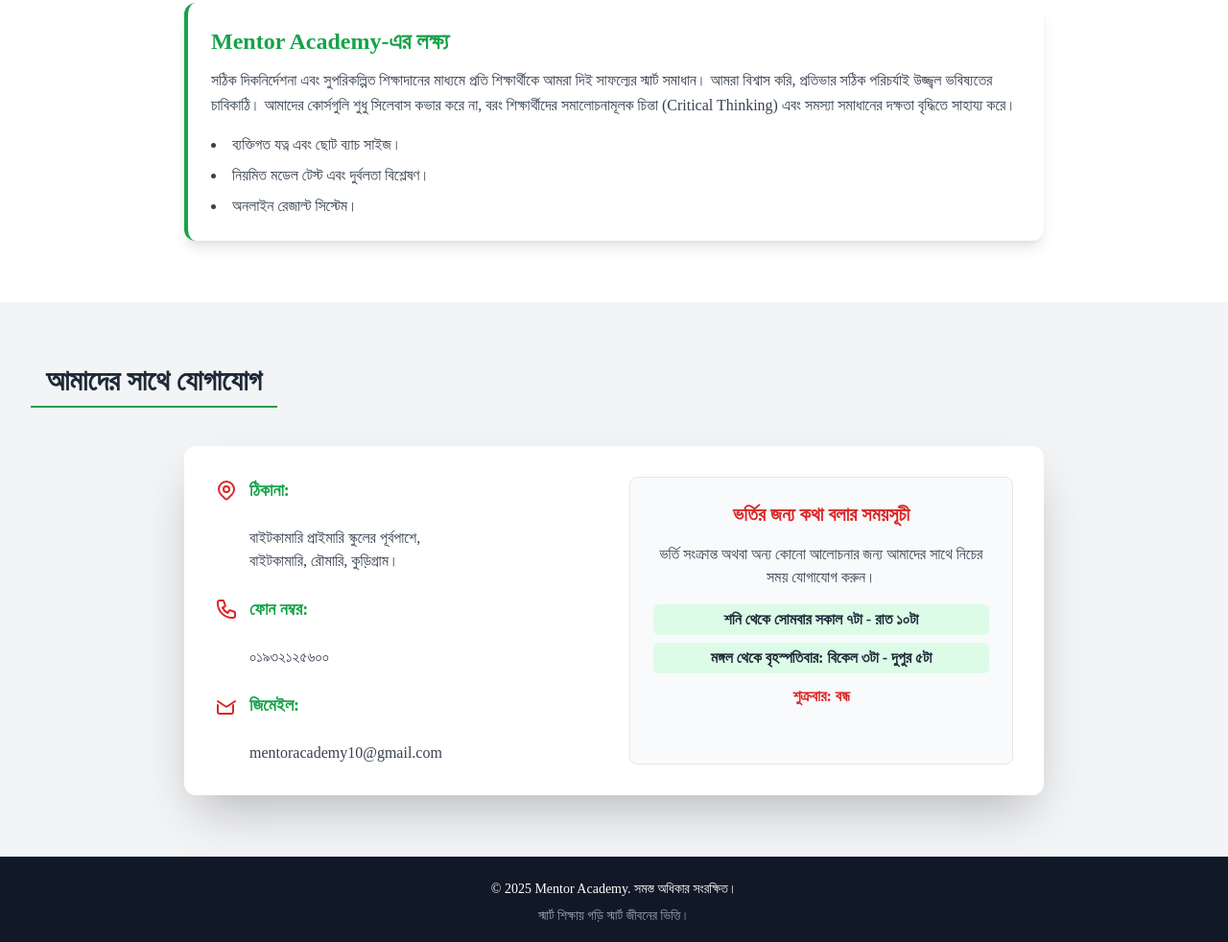
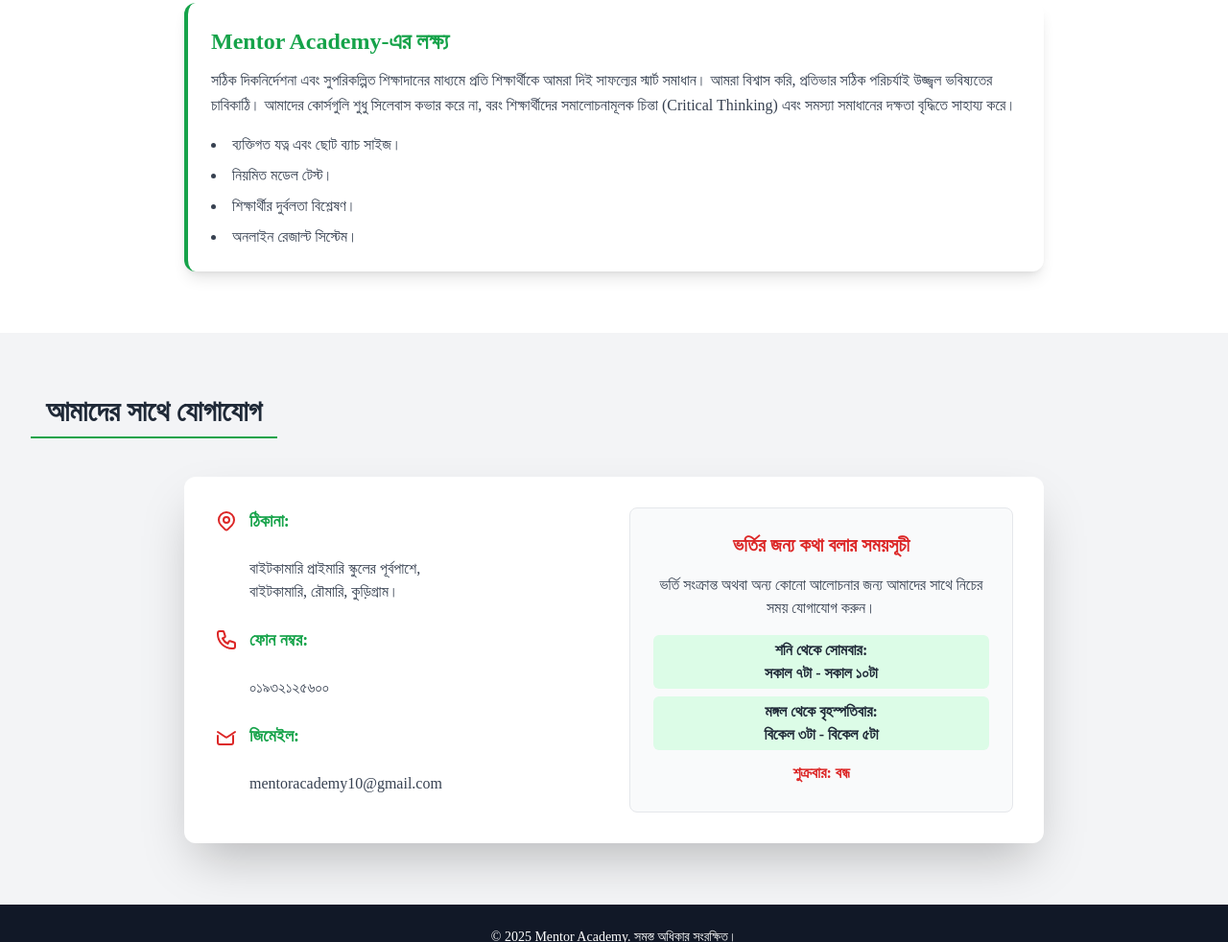
Before and after one commit to mentoracademy10/mentoracademyweb, a plain HTML site: page index.html in a window 1280 px wide. Shown: the part 1973-2955 px from the top of the page at 96% size. Drawn offline with nearby package versions, Linux system fonts and the light colour scheme; a web font is replaced by a local one.

Commit message:
Update index.html

```diff
--- a/index.html
+++ b/index.html
@@ -205,7 +205,8 @@
                     </p>
                     <ul class="mt-4 space-y-2 text-gray-700 list-disc list-inside">
                         <li>ব্যক্তিগত যত্ন এবং ছোট ব্যাচ সাইজ।</li>
-                        <li>নিয়মিত মডেল টেস্ট এবং দুর্বলতা বিশ্লেষণ।</li>
+                        <li>নিয়মিত মডেল টেস্ট।</li>
+                        <li>শিক্ষার্থীর দুর্বলতা বিশ্লেষণ।</li>
                        <li> অনলাইন রেজাল্ট সিস্টেম।</li>
                     </ul>
                 </div>
@@ -258,11 +259,11 @@
                     </p>
                     <ul class="space-y-2 text-center text-gray-800 font-semibold">
                         <li class="p-1 bg-green-100 rounded-md">
-                            শনি থেকে সোমবার
-                            সকাল ৭টা - রাত ১০টা</li>
+                            শনি থেকে সোমবার: <br>
+                            সকাল ৭টা - সকাল ১০টা</li>
                         <li class="p-1 bg-green-100 rounded-md"থেকে>
-                            মঙ্গল থেকে বৃহস্পতিবার:
-                            বিকেল ৩টা - দুপুর ৫টা</li>
+                            মঙ্গল থেকে বৃহস্পতিবার: <br>
+                            বিকেল ৩টা - বিকেল ৫টা</li>
                         <li class="p-1 text-red-600 font-bold">
                             শুক্রবার: বন্ধ</li>
                     </ul>
```
